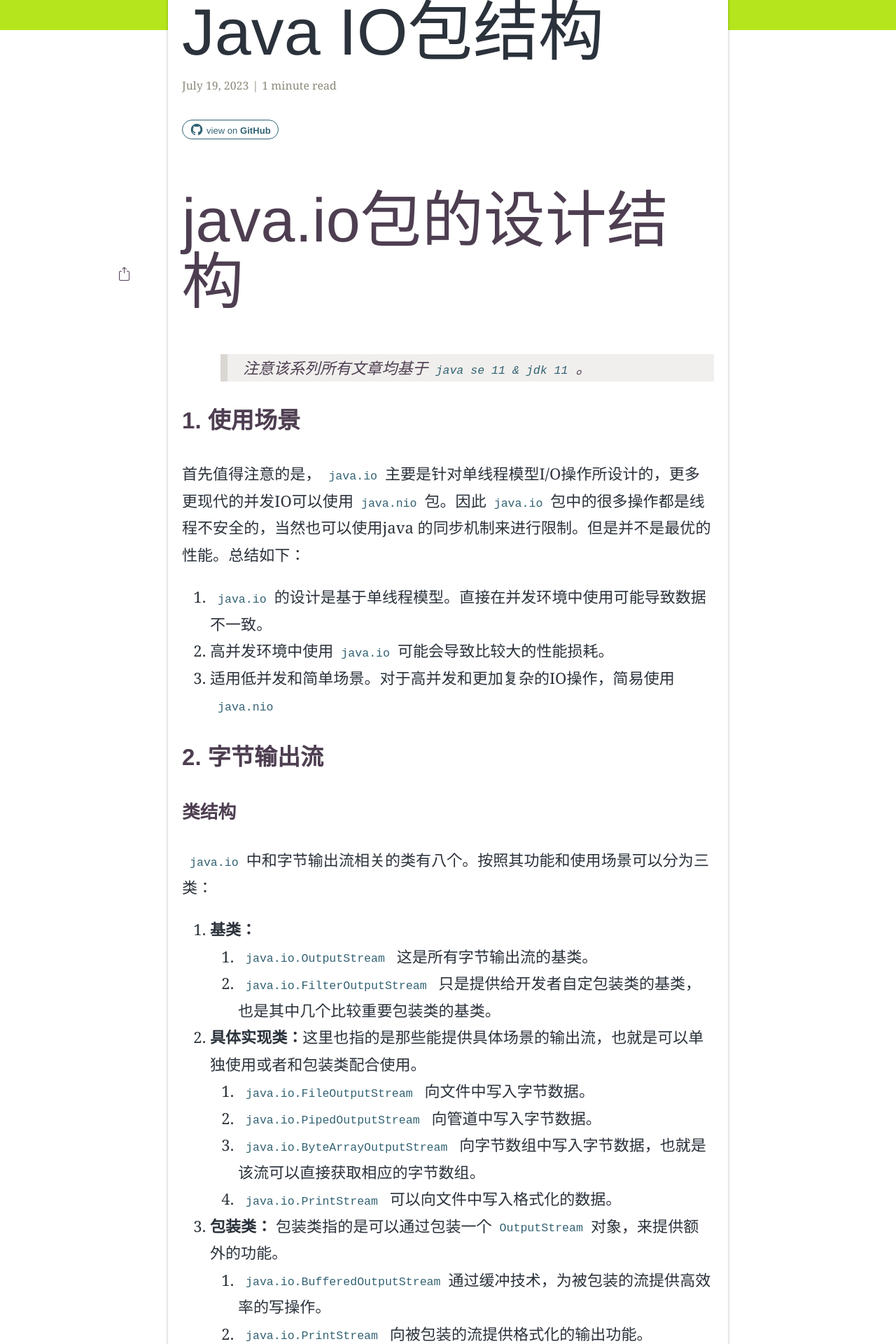
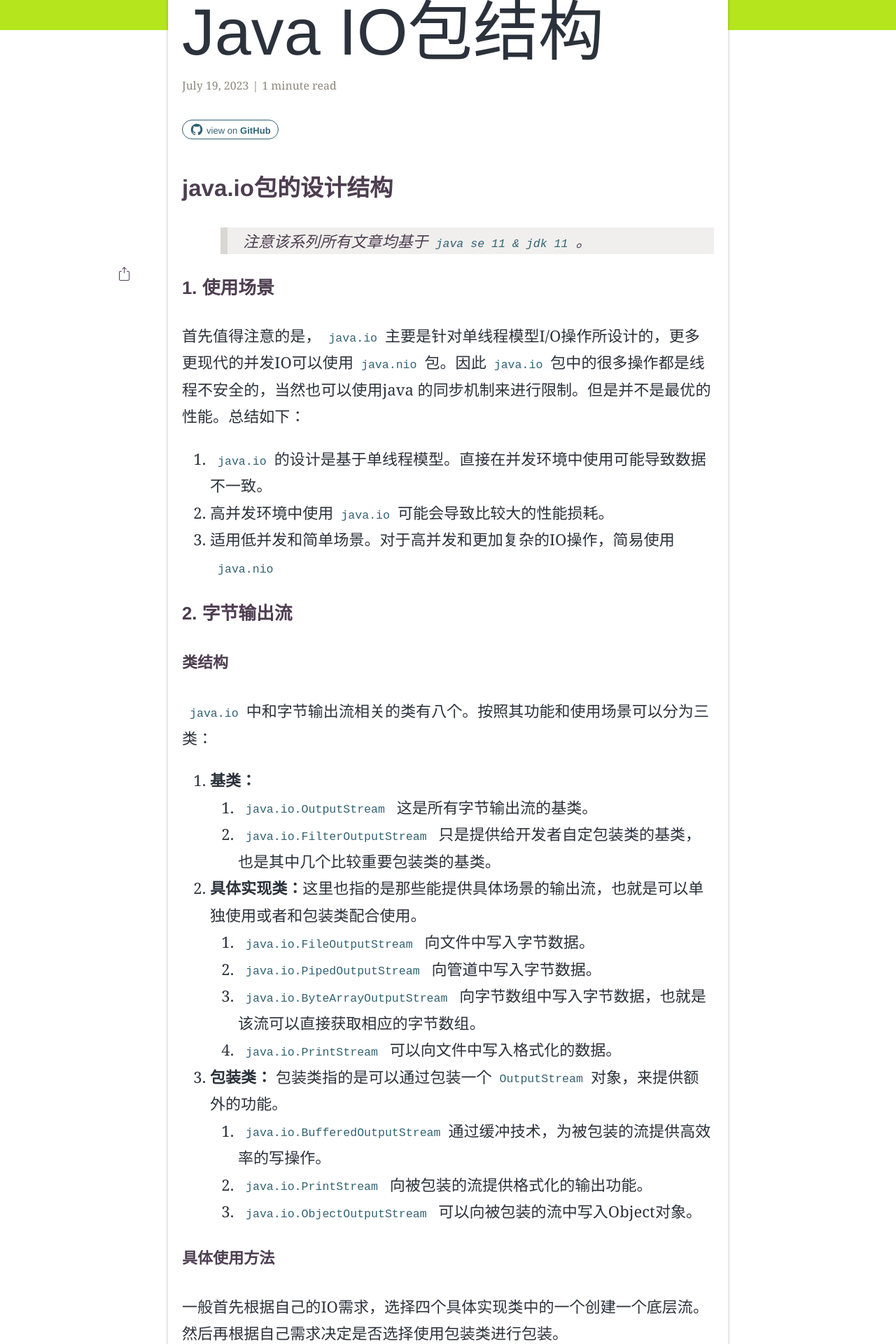
Before and after one commit to yinkang-sh/yinkang-blog, a Jekyll site: the page built from _posts/2023-07-19-java-io.md, in a window 1280 px wide. Shown: the part 624-2544 px from the top of the page at 70% size. Built offline with Jekyll 4.4.1, drawn with Linux system fonts in a browser that asks for light colours; some web fonts are replaced.

```diff
--- a/_posts/2023-07-19-java-io.md
+++ b/_posts/2023-07-19-java-io.md
@@ -12,11 +12,11 @@ github: yinkang-sh/yinkang-blog
 mathjax: yes
 ---
 
-# java.io包的设计结构
+## java.io包的设计结构
 
 > 注意该系列所有文章均基于`java se 11 & jdk 11`。
 
-## 1.  使用场景
+### 1.  使用场景
 
 首先值得注意的是，`java.io`主要是针对单线程模型I/O操作所设计的，更多更现代的并发IO可以使用`java.nio`包。因此`java.io`包中的很多操作都是线程不安全的，当然也可以使用java 的同步机制来进行限制。但是并不是最优的性能。总结如下：
 
@@ -24,9 +24,9 @@ mathjax: yes
 2. 高并发环境中使用`java.io`可能会导致比较大的性能损耗。
 3. 适用低并发和简单场景。对于高并发和更加复杂的IO操作，简易使用`java.nio`
 
-## 2. 字节输出流
+### 2. 字节输出流
 
-### 类结构
+#### 类结构
 
 `java.io`中和字节输出流相关的类有八个。按照其功能和使用场景可以分为三类：
 
@@ -43,7 +43,7 @@ mathjax: yes
    2. `java.io.PrintStream` 向被包装的流提供格式化的输出功能。
    3. `java.io.ObjectOutputStream` 可以向被包装的流中写入Object对象。
 
-### 具体使用方法
+#### 具体使用方法
 
 一般首先根据自己的IO需求，选择四个具体实现类中的一个创建一个底层流。然后再根据自己需求决定是否选择使用包装类进行包装。
 
@@ -60,9 +60,9 @@ mathjax: yes
 3. 如果待写入的数据是对象（Object），那么使用`ObjectOutputStream`。
 4. 如果上述的包装类均不能满足要求，那么可以通过继承拓展`java.io.FilterOutputStreamn`，通过重写方法来实现自己的要求。
 
-## 3. 字节输入流
+### 3. 字节输入流
 
-### 类结构
+#### 类结构
 
 `java.io`中字节输入流相关的类有十个，分别是：
 
@@ -82,9 +82,9 @@ mathjax: yes
 
 具体使用方式和上述一致，后续不再赘述。
 
-## 4. 字符输出流
+### 4. 字符输出流
 
-### 类结构
+#### 类结构
 
 `java.io`中字符输出流有九个相关的类，分别是：
 
@@ -102,9 +102,9 @@ mathjax: yes
   * `java.io.BufferedWriter` 使用缓冲技术，提供高效的写操作。
   * `java.io.PrintWriter` 提供格式化字符数据的写入功能。
 
-## 5. 字符输入流
+### 5. 字符输入流
 
-### 类结构
+#### 类结构
 
 `java.io`中字符输入流相关的类有十个，分别是：
 
@@ -122,11 +122,11 @@ mathjax: yes
   * `java.io.LineNumberReader` 是`BufferedReader`的子类，可以追踪行号。
   * `java.io.PushbackReader` 为被包装的类提供可插队的功能。
 
-#  对象持久化
+##  对象持久化
 
 > Java Specification -> Serialization
 
-## 对象图
+### 对象图
 
 概念：对象图是一组对象以及他们之间的关系形成的一个有向图。
 
@@ -142,13 +142,13 @@ mathjax: yes
 
 序列化和反序列化的本质就是讲非线性的对象图结构转化为线性表示的字节流，或者从字节流中重建对象图。
 
-## 对象持久化（序列化）
+### 对象持久化（序列化）
 
-### `java.io.Serializable`
+#### `java.io.Serializable`
 
 **接口声明：**`public interface Serializable`
 
-#### 功能
+##### 功能
 
 根本的功能首先就是配合`java.io.ObjectOutputStraem`进行对象的持久化。该机制首先提供了一套默认的机制来做对象的持久化，其次也支持两种自定义的两种操作：`writeObject`和`writeReplace`。
 
@@ -164,7 +164,7 @@ mathjax: yes
 
 实际在序列化和反序列化的时候，父类A的存储和恢复都是由子类负责进行的。反序列化期间，A类对象的初始化是由B类对象调用其无参数构造器完成的。初始化之后可以可以直接从流中对各个域进行赋值。
 
-#### 客户端的调用
+##### 客户端的调用
 
 只是作为可序列化类型的一个标识，没有任何的域或者方法。Java不会对任何没有实现该接口的类型对象进行序列化或者反序列化，值得注意的是该接口的声明和其他的继承实现机制一样是可以继承的。
 
@@ -179,7 +179,7 @@ out.writeObject(obj);
 * `void writeObject(Object obj)` 直接将对象写入流中，而且对于对象的中的引用则使用句柄的方法进行引用指定，不会真正将对象存储在该对象的序列流中。例如某个对象重复写入，后续的对象则是直接使用第一个的句柄进行指定。
 * `void writeUnshared(Object obj)`  和上述方法不同的是，他对于对象中的引用不适用句柄进行指定，而且对于相同的对象可以重复写入。
 
-#### 序列化机制
+##### 序列化机制
 
 通过`out.writeObject`或者`out.writeUnshared`的调用，其代码内部逻辑会判断类中是否定义了`writeObject`方法，如果定义了那么直接调用`Serializable`中的`writeObject`方法，如果没有定义则直接调用内部默认的`defaultWriteFields`方法。下面主要介绍当调用`out.writeObject`方法的时候，对象序列化机制是如何的。
 
@@ -218,7 +218,7 @@ out.writeObject(obj);
 >     2. 如果对象实现了`java.io.Externalizable`接口，那么直接调用对象中重写的`writeExternal`方法。
 >     3. 如果对象既没有实现`java.io.Serializable`也没有实现`java.io.Externalizable`接口，那么抛出`NotSerializableException`。
 
-#### 自定义序列化规则
+##### 自定义序列化规则
 
 自定义的方式主要有两个方面：1）在被序列化类中声明相应的方法。2）自定义对象输出流，重写相关的方法。
 
@@ -236,23 +236,23 @@ out.writeObject(obj);
 
 ----
 
-### `java.io.Externalizable`
+#### `java.io.Externalizable`
 
 和`java.io.Serializable`接口不同的是，实现该接口类的对象将对象的序列化和反序列化全权委托给`public void readExternal(ObjectInput in)`和`public void writeExternal(ObjectOutput out)`。在实现这两个方法的时候，如有有需要父类的状态存储和解析一并在其中实现。在实际的序列化过程中，将直接调用`readExternal`和`writeExternal`方法。同时为了保证反序列化的正常进行，类需要有一个无参数构造方法。也就是在实际的反序列化过程中先使用公共的无参数构造方法创建对象，然后再调用`readExternal`方法。同时该接口也支持`writeReplace`方法。
 
 ----
 
-## 反序列化
+### 反序列化
 
-### `java.io.Serializable`
+#### `java.io.Serializable`
 
-#### 功能
+##### 功能
 
 `ObjectInputStream`实现了对象的反序列化功能，并且维护包含多个已经反序列化对象的序列化流状态。它提供了一系列的方法`ObjectInput/DataInput`用于从序列化流中读取数据（基础数据类型/对象）。同时该流管理者流中对象的相互引用关系。
 
 一个死锁条件：输入流的构造方法中需要传入一个`InputStream`，但是如果该参数中没有相应的`ObjectOutputStraem`进行输出那么将导致思索。因为输入流的构造中将堵塞读取流中的头部信息（`readStreamHeader`）。
 
-#### 序列化机制
+##### 序列化机制
 
 1. 如果序列化流已经被重写了，那么直接调用`readObjectOverride`方法并且返回。
 2. 如果流中有`block data record`，那么直接抛出异常`BlockDataException`。
@@ -271,7 +271,7 @@ out.writeObject(obj);
     1. 如果对象的类型不是枚举类型，并且定义了`readResolve`方法，则使用其返回的对象替换当前的对象。
     2. 然后在`ObjectInputStream`内部，调用`resolveObject`方法来检查和替换对象。替换之后，在流中建立相应的对象关系。
 
-#### 自定义反序列化规则
+##### 自定义反序列化规则
 
 `public interface ObjectInputValidation`
 
@@ -301,7 +301,7 @@ out.writeObject(obj);
 
 被序列化类中声明的方法可以用于反序列化过程中对象替换。
 
-### `java.io.Externalizable`
+#### `java.io.Externalizable`
 
 例子
 
@@ -317,7 +317,7 @@ public void readExternal(ObjectInput in) throws IOException, ClassNotFoundExcept
 
 ---
 
-### `java.io.ObjectInputFilter`
+#### `java.io.ObjectInputFilter`
 
 接口声明
 
```
